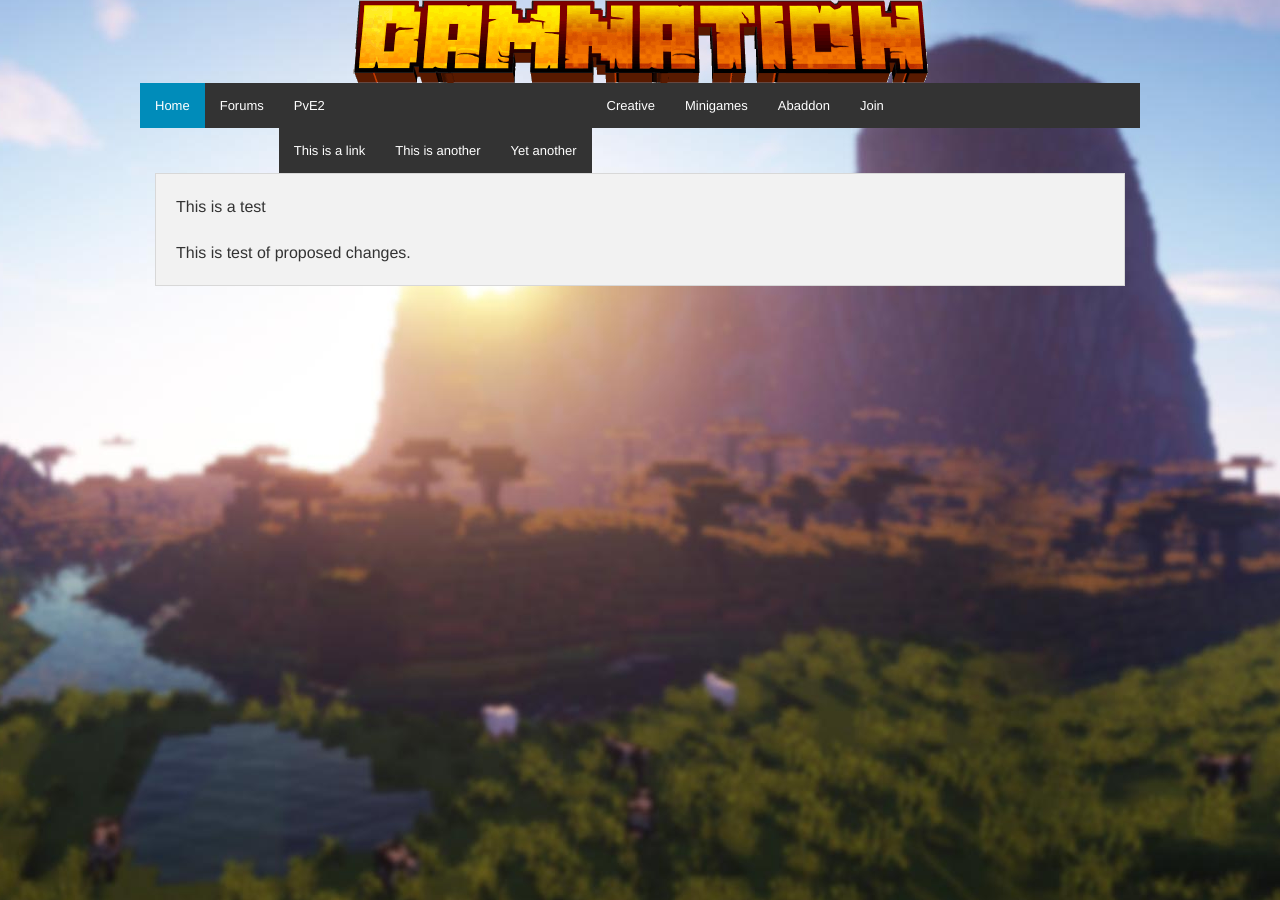
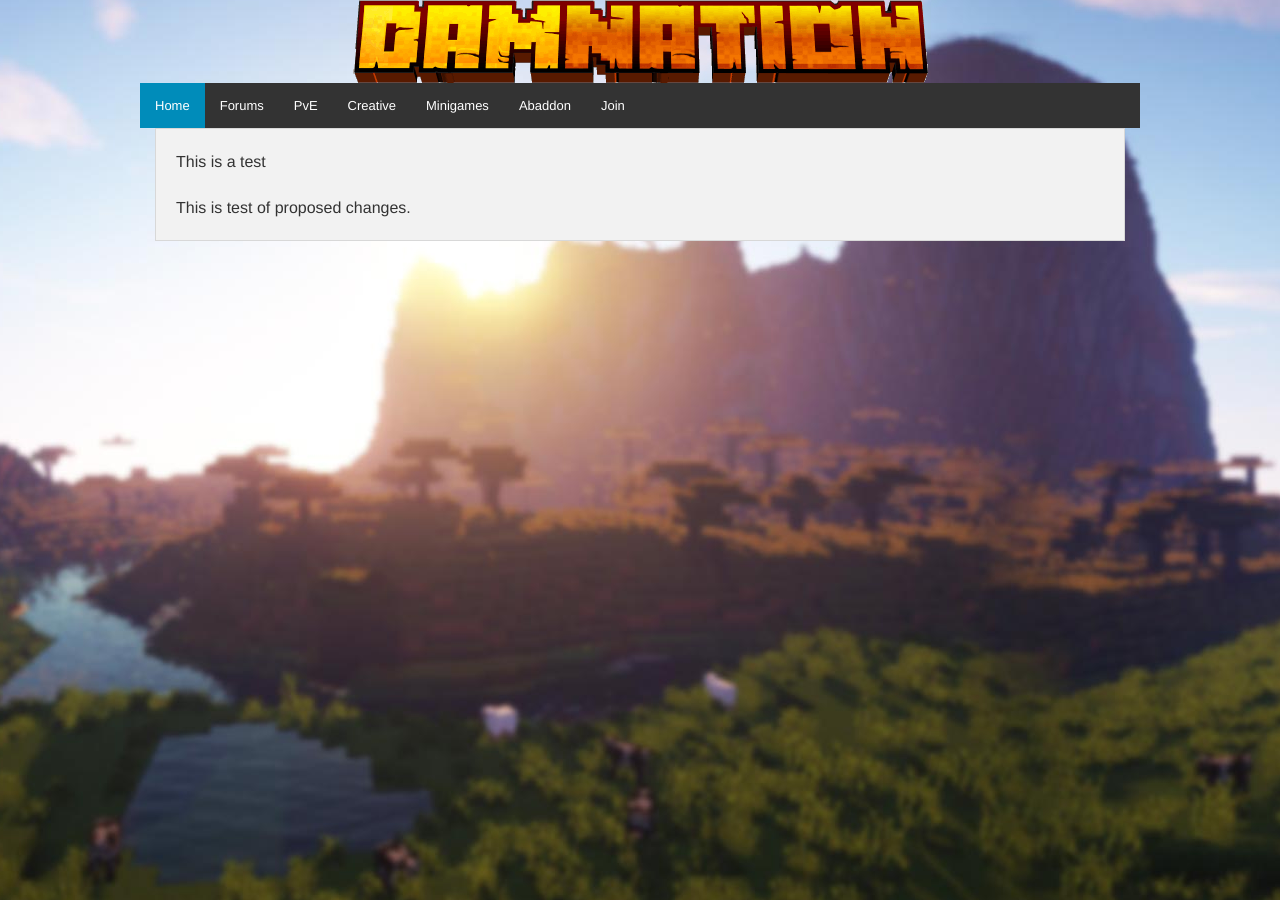
Before and after one commit to damnation-eu/website-beta, a Jekyll site: the page built from index.md, in a window 1280 px wide. Built offline with Jekyll 4.4.1, drawn with Linux system fonts in a browser that asks for light colours.

Commit message:
Update nav.html

```diff
--- a/_includes/nav.html
+++ b/_includes/nav.html
@@ -4,8 +4,8 @@
       <ul class="nav navbar-nav">
         <li class="active"><a href="/website-beta">Home</a></li>
         <li><a href="https://damnation.eu/phpbb/">Forums</a></li>
-        <li><a href="/website-beta/pve" data-dropdown="drop2" data-options="is_hover:true; hover_timeout:5000">PvE2</a>
-        <ul id="drop2" data-dropdown-content>
+        <li><a href="/website-beta/pve" data-dropdown="drop2" data-options="is_hover:true; hover_timeout:5000">PvE</a>
+        <ul id="drop2" class="f-dropdown" data-dropdown-content>
           <li><a href="#">This is a link</a></li>
           <li><a href="#">This is another</a></li>
           <li><a href="#">Yet another</a></li>
```
